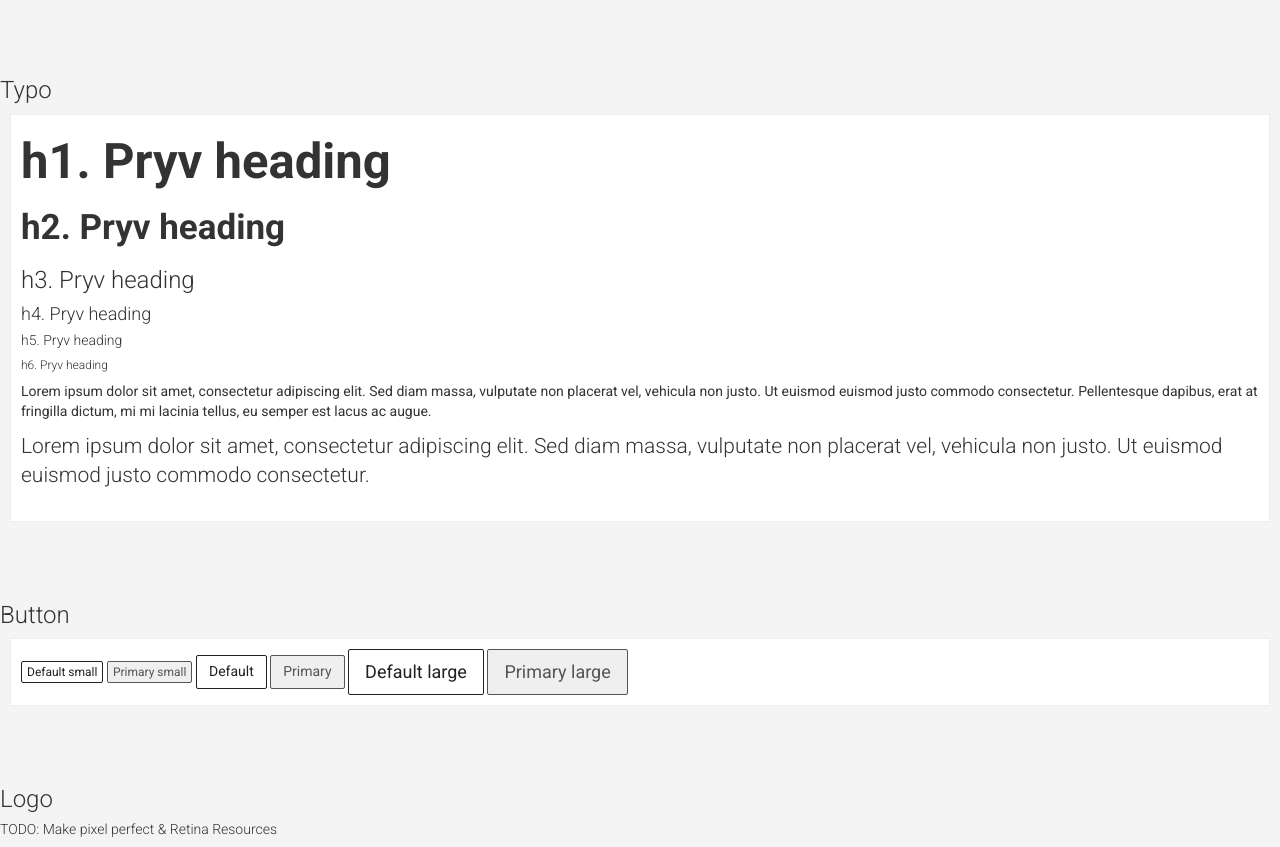
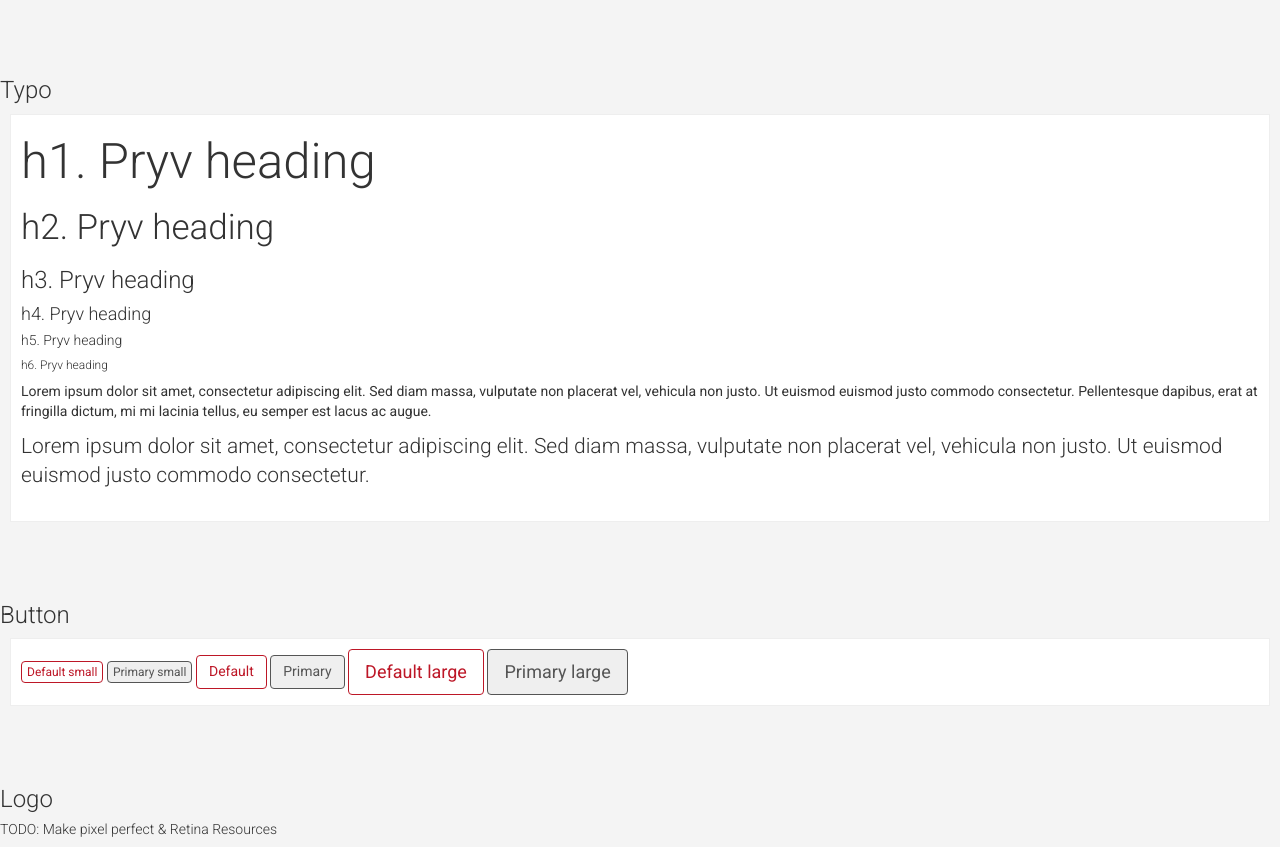
Before and after one commit to pryv/style, a plain HTML site: page index.html in a window 1280 px wide. Shown: the part 373-1220 px from the top of the page. Drawn offline with Linux system fonts and the light colour scheme.

Commit message:
Button Color

```diff
--- a/css/browser_style/_button.scss
+++ b/css/browser_style/_button.scss
@@ -24,7 +24,7 @@
   -ms-user-select: none;
   user-select: none;
   border: 1px solid rgba(0, 0, 0, 0);
-  border-radius: 2px;
+  border-radius: 4px;
   padding: 6px 12px;
 
   &,
@@ -70,14 +70,14 @@
 // --------------------------------------------------
 
 .btn-default {
-  color: $gray-darker;
+  color: $brand-primary;
   background-color: $white;
-  border-color: $gray-darker;
+  border-color: $brand-primary;
   &:hover,
   &:focus {
     color: $white;
-    background-color: $gray;
-    border-color: $gray-darker;
+    background-color: $brand-primary;
+    border-color: $brand-primary;
   }
 }
 .btn-primary {
--- a/css/browser_style/_global.scss
+++ b/css/browser_style/_global.scss
@@ -25,7 +25,7 @@
 
 .logo {
   margin:0;
-  padding:8px;
+  padding:0px;
 }
 
 /* animations */
```
Also changed, not shown: css/new_style.css.
